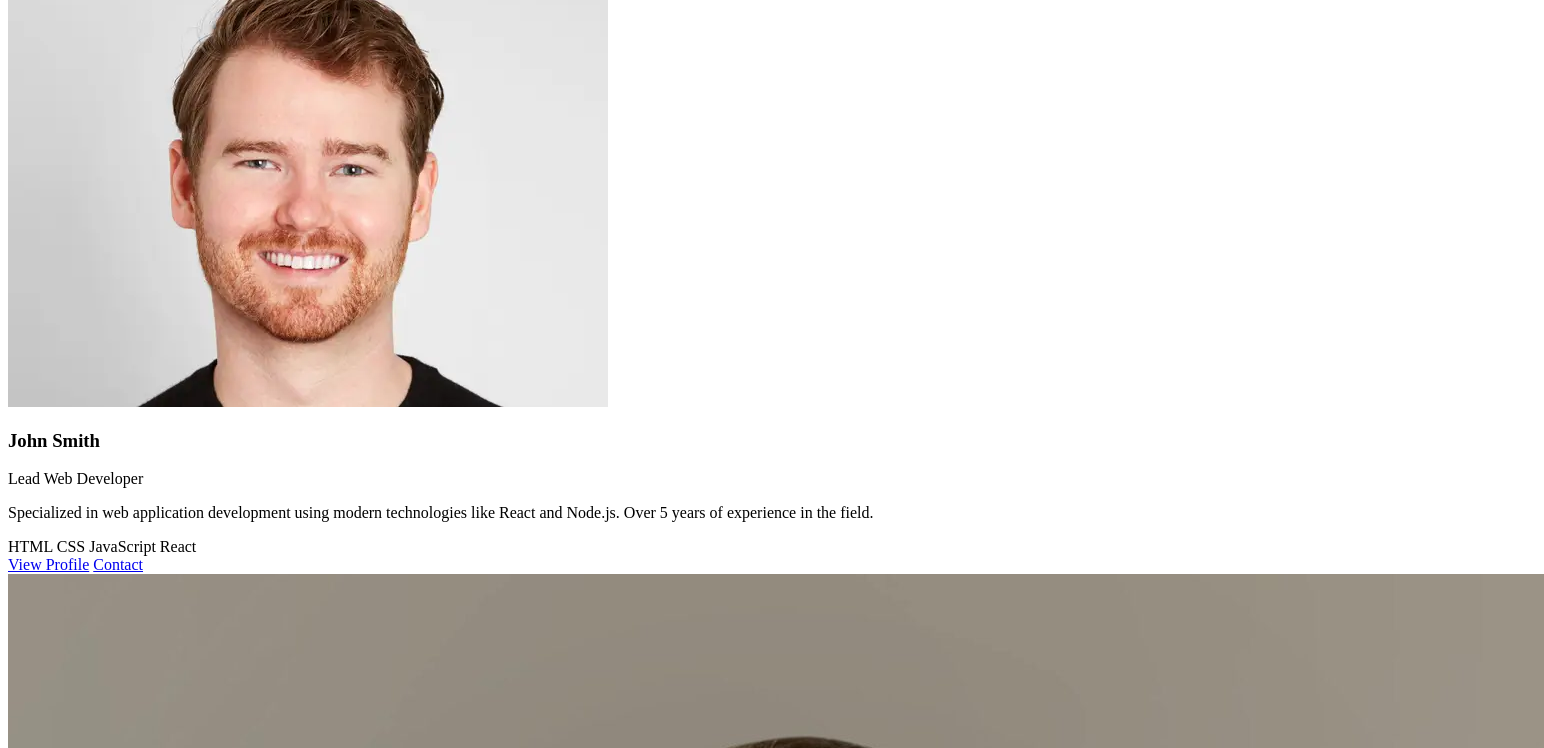
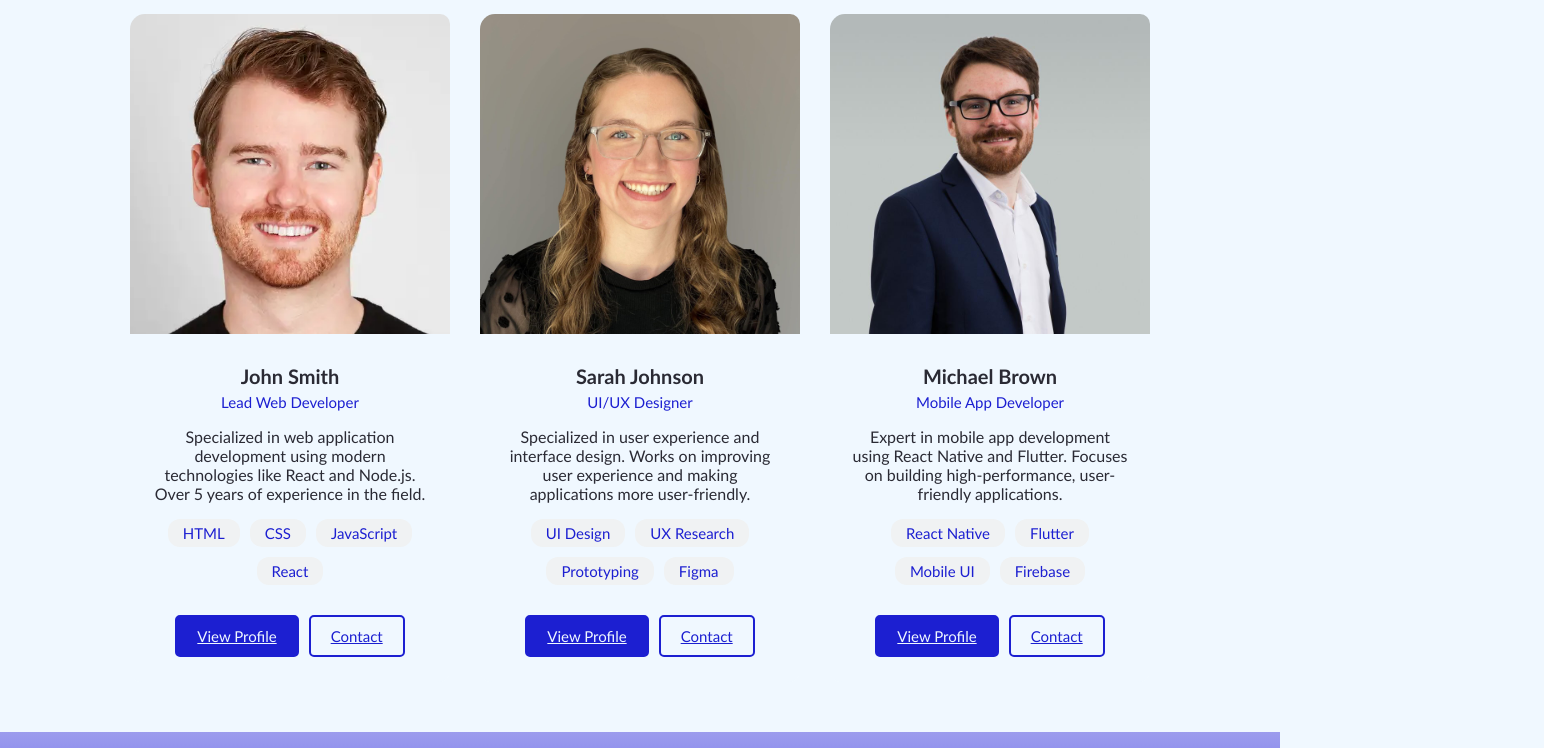
Before and after one commit to nourmohamed8/task2, a plain HTML site: page index.html in a window 1280 px wide. Shown: the part 276-1024 px from the top of the page, 1544 px wide, since content can reach past the window. Drawn offline with Linux system fonts and the light colour scheme.

Commit message:
Update index.html

```diff
--- a/index.html
+++ b/index.html
@@ -4,7 +4,7 @@
 
     <meta name="viewport" content="width=device-width, initial-scale=1.0">
     <title>task2</title>
-    <link rel="stylesheet" href="nwe.css">
+    <link rel="stylesheet" href="index.css">
 </head>
 <body>
     <nav class="navbar">
```
